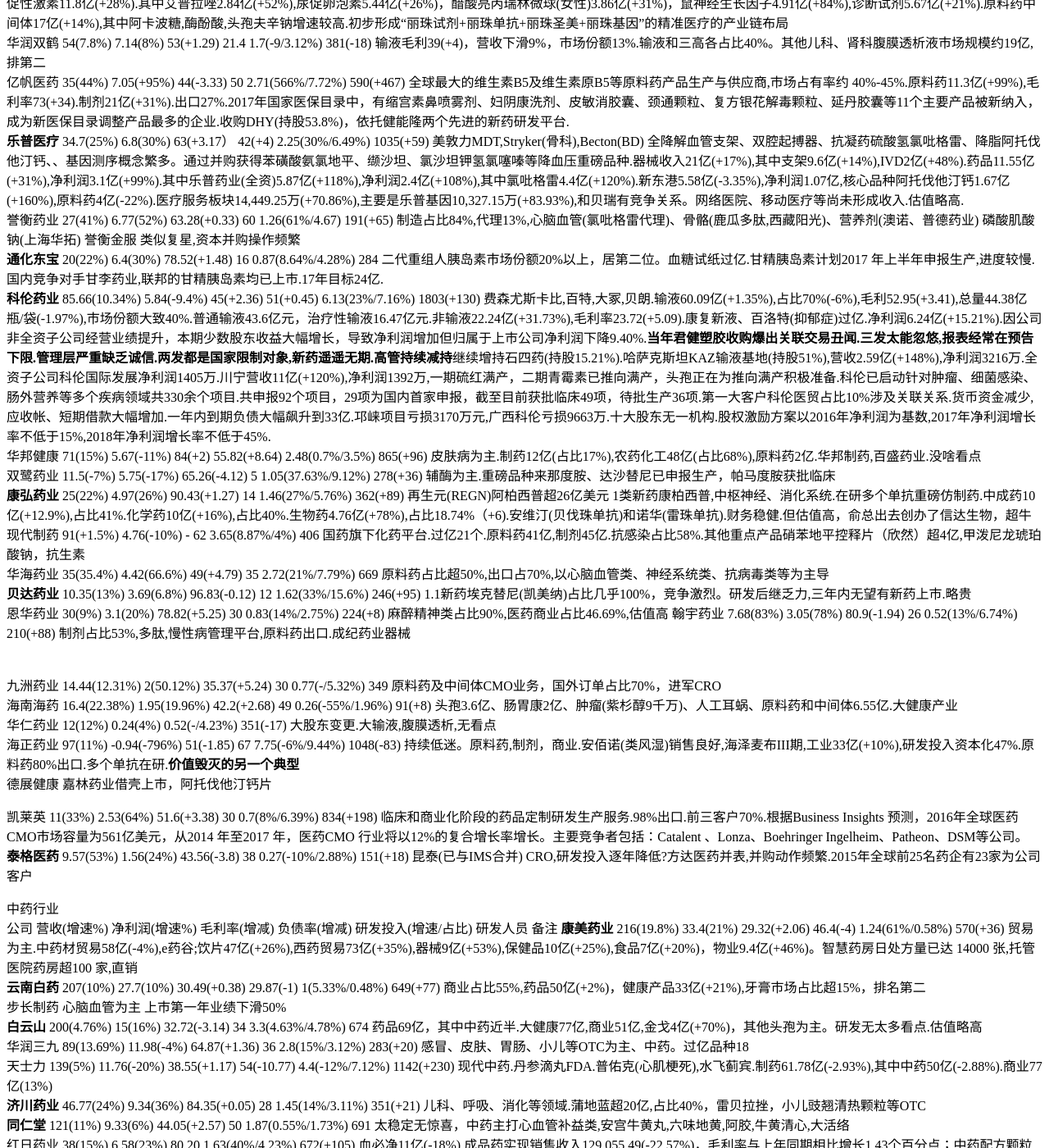
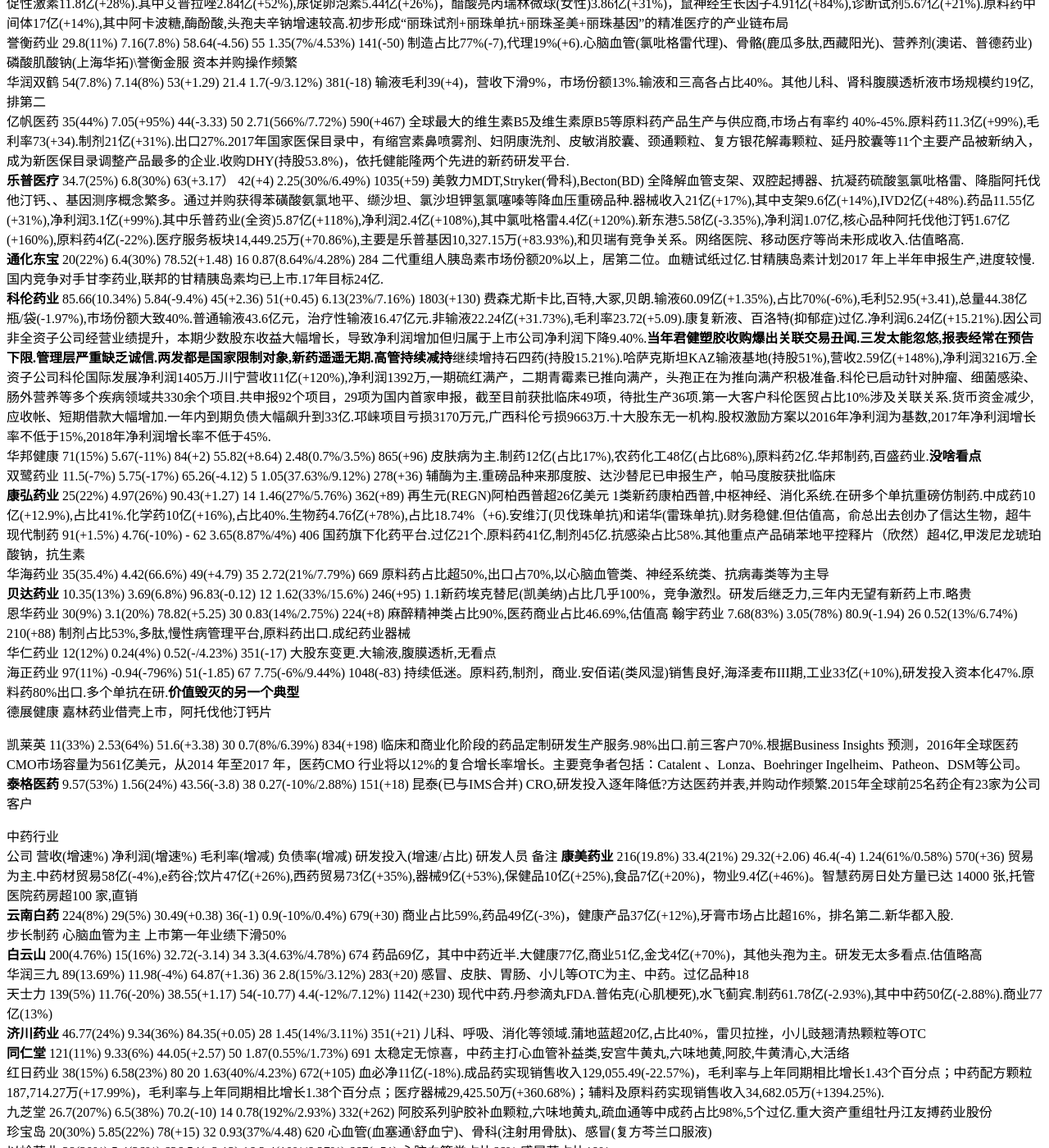
Before and after one commit to kingofhawks/kingofhawks.github.io, a Jekyll site: the page built from _posts/2017-02-20-重点上市公司2016年报汇总.md, in a window 1280 px wide and 1400 px high, scrolled down 802 px. Shown: the whole window at 82% size. Built offline with Jekyll 4.4.1, drawn with Linux system fonts in a browser that asks for light colours; our own code applies the rules of GitHub Pages for plain Markdown files; some of the changed text lies outside the part shown.

Commit message:
update post

```diff
--- a/_posts/2017-02-20-重点上市公司2016年报汇总.md
+++ b/_posts/2017-02-20-重点上市公司2016年报汇总.md
@@ -7,13 +7,13 @@
 **信立泰**      38(+10%)         13.96(+10%)    75.25(+1.49)   19             3(-4%/7.83%)        598(+27)  赛诺菲波立维   泰嘉单药占比70%，低调务实，后继品种乏力.1.1新药阿利沙坦酯未能否进医保.进军生物药.无财务费用，分红率52%
 人福医药        123(23%)         8.3(27%)      39(+2.27)       62             5(24%/4.07%)        1287(+616)      麻醉药(宜昌人福67%股权,利润5.5亿)/避孕药(葛店人福81%股权,利润3500万)/IVD(北京医疗持股80%,利润2亿,罗氏诊断在中国最大经销商).天风证券(持股11%)投资收益7535万;5.5亿美元全资收购美国Epic Pharma,6-12月实现营业收入44,119.22万元，净利润15,462.45万.在美国实现制剂销售额68,072.77万.化药收入76亿(+13%),中药9亿(+97%),原料药7亿(+34%),生物药3.5亿(-15%).中原瑞德(全资)白蛋白,净利润6,606.92万.研发看点PARP,BTK抑制剂.
 **丽珠集团**    76(15%)         7.8(26%)       67.29(+1.08)   33(-13)         4.74(26%/6.2%)      356(-17)       看点丽珠单抗。抗肿瘤辅助药、辅助生殖(注射用尿促卵泡素)、消化及精神神经用药.参芪扶正16.8亿(+9%)，促性激素11.8亿(+28%).其中艾普拉唑2.84亿(+52%),尿促卵泡素5.44亿(+26%)，醋酸亮丙瑞林微球(女性)3.86亿(+31%)，鼠神经生长因子4.91亿(+84%),诊断试剂5.67亿(+21%).原料药中间体17亿(+14%),其中阿卡波糖,酶酚酸,头孢夫辛钠增速较高.初步形成“丽珠试剂+丽珠单抗+丽珠圣美+丽珠基因”的精准医疗的产业链布局
+誉衡药业       29.8(11%)        7.16(7.8%)     58.64(-4.56)   55             1.35(7%/4.53%)       141(-50)      制造占比77%(-7),代理19%(+6).心脑血管(氯吡格雷代理)、骨骼(鹿瓜多肽,西藏阳光)、营养剂(澳诺、普德药业) 磷酸肌酸钠(上海华拓)\誉衡金服 资本并购操作频繁
 华润双鹤       54(7.8%)         7.14(8%)       53(+1.29)       21.4           1.7(-9/3.12%)        381(-18)       输液毛利39(+4)，营收下滑9%，市场份额13%.输液和三高各占比40%。其他儿科、肾科腹膜透析液市场规模约19亿,排第二
 亿帆医药      35(44%)           7.05(+95%)     44(-3.33)       50              2.71(566%/7.72%)    590(+467)     全球最大的维生素B5及维生素原B5等原料药产品生产与供应商,市场占有率约 40%-45%.原料药11.3亿(+99%),毛利率73(+34).制剂21亿(+31%).出口27%.2017年国家医保目录中，有缩宫素鼻喷雾剂、妇阴康洗剂、皮敏消胶囊、颈通颗粒、复方银花解毒颗粒、延丹胶囊等11个主要产品被新纳入，成为新医保目录调整产品最多的企业.收购DHY(持股53.8%)，依托健能隆两个先进的新药研发平台.
 **乐普医疗**    34.7(25%)       6.8(30%)       63(+3.17）    42(+4)           2.25(30%/6.49%)     1035(+59)      美敦力MDT,Stryker(骨科),Becton(BD)   全降解血管支架、双腔起搏器、抗凝药硫酸氢氯吡格雷、降脂阿托伐他汀钙、、基因测序概念繁多。通过并购获得苯磺酸氨氯地平、缬沙坦、氯沙坦钾氢氯噻嗪等降血压重磅品种.器械收入21亿(+17%),其中支架9.6亿(+14%),IVD2亿(+48%).药品11.55亿(+31%),净利润3.1亿(+99%).其中乐普药业(全资)5.87亿(+118%),净利润2.4亿(+108%),其中氯吡格雷4.4亿(+120%).新东港5.58亿(-3.35%),净利润1.07亿,核心品种阿托伐他汀钙1.67亿(+160%),原料药4亿(-22%).医疗服务板块14,449.25万(+70.86%),主要是乐普基因10,327.15万(+83.93%),和贝瑞有竞争关系。网络医院、移动医疗等尚未形成收入.估值略高.
-誉衡药业       27(41%)          6.77(52%)      63.28(+0.33)   60             1.26(61%/4.67)       191(+65)      制造占比84%,代理13%,心脑血管(氯吡格雷代理)、骨骼(鹿瓜多肽,西藏阳光)、营养剂(澳诺、普德药业) 磷酸肌酸钠(上海华拓)  誉衡金服 类似复星,资本并购操作频繁
 **通化东宝** 20(22%)           6.4(30%)       78.52(+1.48)   16             0.87(8.64%/4.28%)     284  二代重组人胰岛素市场份额20%以上，居第二位。血糖试纸过亿.甘精胰岛素计划2017 年上半年申报生产,进度较慢.国内竞争对手甘李药业,联邦的甘精胰岛素均已上市.17年目标24亿.
 **科伦药业** 85.66(10.34%)     5.84(-9.4%)    45(+2.36)       51(+0.45)       6.13(23%/7.16%)      1803(+130)   费森尤斯卡比,百特,大冢,贝朗.输液60.09亿(+1.35%),占比70%(-6%),毛利52.95(+3.41),总量44.38亿瓶/袋(-1.97%),市场份额大致40%.普通输液43.6亿元，治疗性输液16.47亿元.非输液22.24亿(+31.73%),毛利率23.72(+5.09).康复新液、百洛特(抑郁症)过亿.净利润6.24亿(+15.21%).因公司非全资子公司经营业绩提升，本期少数股东收益大幅增长，导致净利润增加但归属于上市公司净利润下降9.40%.**当年君健塑胶收购爆出关联交易丑闻.三发太能忽悠,报表经常在预告下限.管理层严重缺乏诚信.两发都是国家限制对象,新药遥遥无期.高管持续减持**继续增持石四药(持股15.21%).哈萨克斯坦KAZ输液基地(持股51%),营收2.59亿(+148%),净利润3216万.全资子公司科伦国际发展净利润1405万.川宁营收11亿(+120%),净利润1392万,一期硫红满产，二期青霉素已推向满产，头孢正在为推向满产积极准备.科伦已启动针对肿瘤、细菌感染、肠外营养等多个疾病领域共330余个项目.共申报92个项目，29项为国内首家申报，截至目前获批临床49项，待批生产36项.第一大客户科伦医贸占比10%涉及关联关系.货币资金减少,应收帐、短期借款大幅增加.一年内到期负债大幅飙升到33亿.邛崃项目亏损3170万元,广西科伦亏损9663万.十大股东无一机构.股权激励方案以2016年净利润为基数,2017年净利润增长率不低于15%,2018年净利润增长率不低于45%.
-华邦健康      71(15%)          5.67(-11%)     84(+2)         55.82(+8.64)    2.48(0.7%/3.5%)      865(+96)      皮肤病为主.制药12亿(占比17%),农药化工48亿(占比68%),原料药2亿.华邦制药,百盛药业.没啥看点
+华邦健康      71(15%)          5.67(-11%)     84(+2)         55.82(+8.64)    2.48(0.7%/3.5%)      865(+96)      皮肤病为主.制药12亿(占比17%),农药化工48亿(占比68%),原料药2亿.华邦制药,百盛药业.**没啥看点**
 双鹭药业    11.5(-7%)        5.75(-17%)     65.26(-4.12)    5              1.05(37.63%/9.12%)   278(+36)      辅酶为主.重磅品种来那度胺、达沙替尼已申报生产，帕马度胺获批临床
 **康弘药业**   25(22%)       4.97(26%)      90.43(+1.27)    14             1.46(27%/5.76%)      362(+89)    再生元(REGN)阿柏西普超26亿美元    1类新药康柏西普,中枢神经、消化系统.在研多个单抗重磅仿制药.中成药10亿(+12.9%),占比41%.化学药10亿(+16%),占比40%.生物药4.76亿(+78%),占比18.74%（+6).安维汀(贝伐珠单抗)和诺华(雷珠单抗).财务稳健.但估值高，俞总出去创办了信达生物，超牛
 现代制药     91(+1.5%)        4.76(-10%)     -              62             3.65(8.87%/4%)       406           国药旗下化药平台.过亿21个.原料药41亿,制剂45亿.抗感染占比58%.其他重点产品硝苯地平控释片（欣然）超4亿,甲泼尼龙琥珀酸钠，抗生素
@@ -21,10 +21,6 @@
 **贝达药业** 10.35(13%)     3.69(6.8%)      96.83(-0.12)   12            1.62(33%/15.6%)        246(+95)      1.1新药埃克替尼(凯美纳)占比几乎100%，竞争激烈。研发后继乏力,三年内无望有新药上市.略贵
 恩华药业    30(9%)           3.1(20%)       78.82(+5.25)   30             0.83(14%/2.75%)       224(+8)      麻醉精神类占比90%,医药商业占比46.69%,估值高
 翰宇药业    7.68(83%)        3.05(78%)      80.9(-1.94)    26             0.52(13%/6.74%)      210(+88)      制剂占比53%,多肽,慢性病管理平台,原料药出口.成纪药业器械
-
-
-九洲药业    14.44(12.31%)    2(50.12%)      35.37(+5.24)   30             0.77(-/5.32%)        349           原料药及中间体CMO业务，国外订单占比70%，进军CRO
-海南海药    16.4(22.38%)     1.95(19.96%)   42.2(+2.68)    49             0.26(-55%/1.96%)     91(+8)        头孢3.6亿、肠胃康2亿、肿瘤(紫杉醇9千万)、人工耳蜗、原料药和中间体6.55亿.大健康产业
 华仁药业    12(12%)         0.24(4%)                                      0.52(-/4.23%)        351(-17)       大股东变更.大输液,腹膜透析,无看点
 海正药业    97(11%)        -0.94(-796%)     51(-1.85)      67             7.75(-6%/9.44%)      1048(-83)      持续低迷。原料药,制剂，商业.安佰诺(类风湿)销售良好,海泽麦布III期,工业33亿(+10%),研发投入资本化47%.原料药80%出口.多个单抗在研.**价值毁灭的另一个典型**
 德展健康                                                                                                      嘉林药业借壳上市，阿托伐他汀钙片
@@ -35,8 +31,8 @@
 
 中药行业
 公司           营收(增速%)    净利润(增速%)   毛利率(增减)    负债率(增减)    研发投入(增速/占比)   研发人员      备注
-**康美药业**  216(19.8%)        33.4(21%)    29.32(+2.06)   46.4(-4)       1.24(61%/0.58%)     570(+36)       贸易为主.中药材贸易58亿(-4%),e药谷;饮片47亿(+26%),西药贸易73亿(+35%),器械9亿(+53%),保健品10亿(+25%),食品7亿(+20%)，物业9.4亿(+46%)。智慧药房日处方量已达 14000 张,托管医院药房超100 家,直销
-**云南白药**   207(10%)       27.7(10%)      30.49(+0.38)   29.87(-1)      1(5.33%/0.48%)      649(+77)      商业占比55%,药品50亿(+2%)，健康产品33亿(+21%),牙膏市场占比超15%，排名第二
+**康美药业**  216(19.8%)      33.4(21%)     29.32(+2.06)   46.4(-4)       1.24(61%/0.58%)     570(+36)       贸易为主.中药材贸易58亿(-4%),e药谷;饮片47亿(+26%),西药贸易73亿(+35%),器械9亿(+53%),保健品10亿(+25%),食品7亿(+20%)，物业9.4亿(+46%)。智慧药房日处方量已达 14000 张,托管医院药房超100 家,直销
+**云南白药**   224(8%)       29(5%)         30.49(+0.38)   36(-1)        0.9(-10%/0.4%)       679(+30)      商业占比59%,药品49亿(-3%)，健康产品37亿(+12%),牙膏市场占比超16%，排名第二.新华都入股.
 步长制药                                                                                                     心脑血管为主  上市第一年业绩下滑50%
 **白云山**  200(4.76%)       15(16%)        32.72(-3.14)   34             3.3(4.63%/4.78%)     674            药品69亿，其中中药近半.大健康77亿,商业51亿,金戈4亿(+70%)，其他头孢为主。研发无太多看点.估值略高
 华润三九    89(13.69%)       11.98(-4%)     64.87(+1.36)    36             2.8(15%/3.12%)       283(+20)       感冒、皮肤、胃肠、小儿等OTC为主、中药。过亿品种18
@@ -126,8 +122,9 @@
 嘉事堂      82(47%)          1.73(-24%)     12.06(+1.82)   76              -                    -               北京占比过半
 柳州医药     广西区域流通,增长还行.
 
+新和成     47(23%)          12(199%)         47(+18)       30              2.53(25%/5.4%)      992(+112)     世界四大维生素生产企业之一.主要产品包括维生素E、维生素A、维生素D3、生物素、虾青素、辅酶Q10等.维生素32亿(+26%),香精香料12亿(+25%).外销63%.
 尔康制药    29.6(68%)        10.26(70%)     49(-2.38)     9               0.96(21%/3.26%)      215(+32)        德国美剂乐集团、法国罗盖特公司、美国卡乐康公司等国际辅料巨头.大股东减持。长期稳定增长,财务稳健.药用辅料22.55亿(淀粉胶囊),成品药5.2亿(磺苄西林钠,复方甘草片)和原料药1.8亿
-新和成     47(23%)          12(199%)         47(+18)       30              2.53(25%/5.4%)      992(+112)     世界四大维生素生产企业之一.主要产品包括维生素E、维生素A、维生素D3、生物素、虾青素、辅酶Q10等.维生素32亿(+26%),香精香料12亿(+25%).外销63%.
+
 
 
 其他TOP100公司
```
